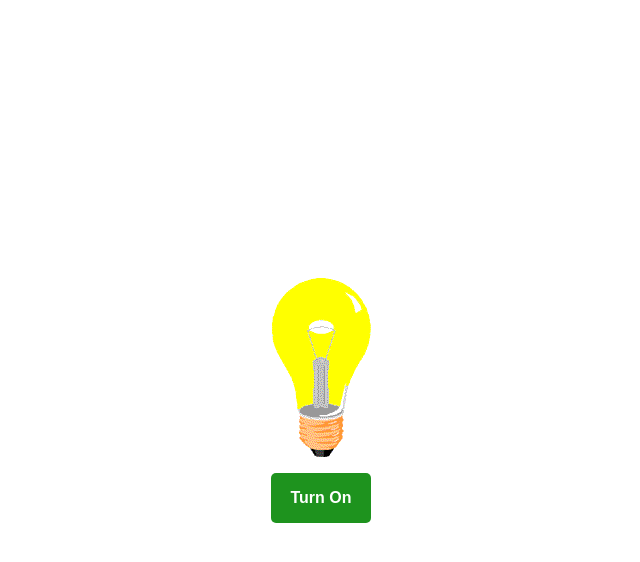
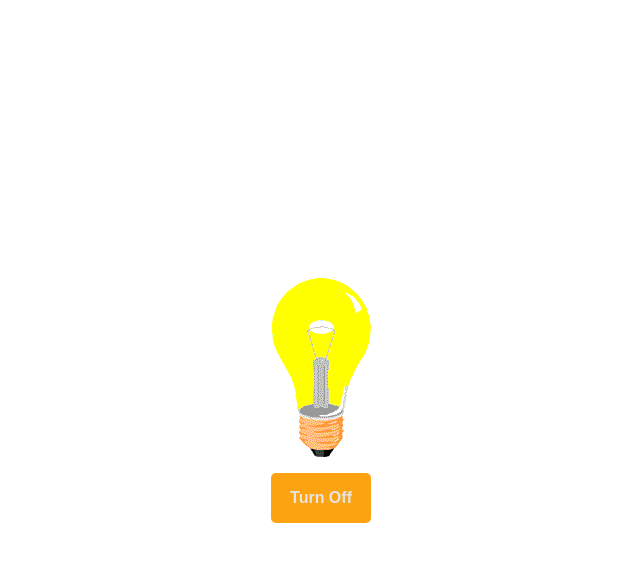
Before and after one commit to mohitparmar1/Javascript-practice-project, a plain HTML site: page Buld_On-Off/index.html in a window 1280 px wide. Both pictures are taken after a click on the button "Turn On". Shown: the whole page, without its empty margins (319-959 px from the left). Drawn offline with Linux system fonts and the light colour scheme.

Commit message:
changed button color

```diff
--- a/Buld_On-Off/index.html
+++ b/Buld_On-Off/index.html
@@ -10,7 +10,7 @@
   <body>
     <div class="container">
       <img id="bulb" src="bulb-off.gif" alt="" />
-      <button id="bulb-on" type="button" class="btn">
+      <button id="bulb-switch" type="button" class="btn">
         Turn On
       </button>
     </div>
--- a/Buld_On-Off/main.js
+++ b/Buld_On-Off/main.js
@@ -1,12 +1,14 @@
 const bulbEl = document.getElementById("bulb");
-const bulbOn = document.getElementById("bulb-on");
+const bulbSwitch = document.getElementById("bulb-switch");
 
 
-bulbOn.addEventListener("click", () => {
+bulbSwitch.addEventListener("click", () => {
     if(bulbEl.src.match("off")) {
         bulbEl.src = "./bulb-on.gif";
+        bulbSwitch.innerText = "Turn Off";
     }else{
         bulbEl.src = "./bulb-off.gif";
+        bulbSwitch.innerText = "Turn On";
     }
 
 });
--- a/Buld_On-Off/style.css
+++ b/Buld_On-Off/style.css
@@ -12,8 +12,8 @@
     margin: 1rem 0;
     padding: .5rem;
     font-size: 1rem;
-    background: rgb(30, 147, 30);
-    color: white;
+    background: #fca311;
+    color: #e5e5e5;
     border: none;
     border-radius: 5px;
     font-weight: Bold;
```
